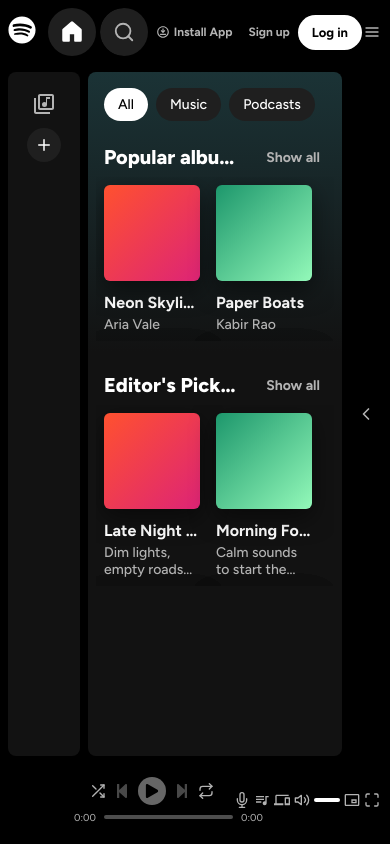
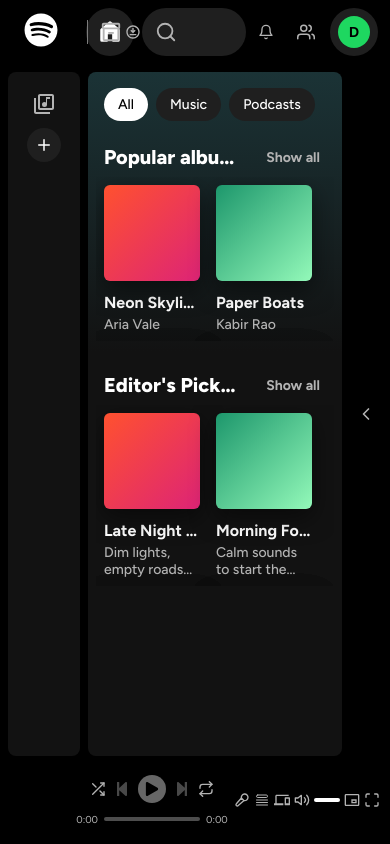
Before and after one commit to nitish-2030/spotify_clone, a React (Vite) app: page / in a window 390 px wide. Built offline with nearby package versions, Linux system fonts and the light colour scheme.

Commit message:
player section fixed it's positioned as it as in real spotify.

```diff
--- a/src/components/Player/Player.css
+++ b/src/components/Player/Player.css
@@ -1,6 +1,7 @@
 .player {
   display: grid;
-  grid-template-columns: minmax(0, 30%) minmax(0, 1fr) 295px;
+  /* real Spotify: left 30% / center 40% / right 30% (player ki poori width ka) */
+  grid-template-columns: 30% 40% 30%;
   align-items: center;
   padding: 0;
   overflow: hidden;
@@ -13,6 +14,7 @@
   align-items: center;
   gap: 16px;
   min-width: 0;
+  margin-right: 8px; /* real mein left box right se 8px chhota hai (287 vs 295 @1000px) */
   padding-left: 8px;
 }
 
@@ -58,7 +60,7 @@
   display: flex;
   flex-direction: column;
   align-items: center;
-  gap: 6px;
+  gap: 10px;
   min-width: 0;
 }
 
@@ -81,6 +83,7 @@
 }
 
 .player__btn {
+  position: relative;
   display: grid;
   place-items: center;
   width: 32px;
@@ -101,8 +104,22 @@
   cursor: default;
 }
 
-.player__btn--on {
+.player__btn--on,
+.player__btn--on:hover:not(:disabled) {
   color: #1ed760;
+}
+
+/* shuffle / repeat ON hone par neeche chhota green dot (real Spotify jaisa) */
+.player__btn--on::after {
+  content: "";
+  position: absolute;
+  left: 50%;
+  bottom: 2px;
+  width: 4px;
+  height: 4px;
+  border-radius: 50%;
+  background: #1ed760;
+  transform: translateX(-50%);
 }
 
 .player__play {
@@ -127,15 +144,25 @@
 }
 
 .player__time {
-  min-width: 36px;
-  text-align: center;
+  flex-shrink: 0;
+  width: 50px; /* real: 50px box, bar se 8px gap */
 }
 
-/* ---------- right (fixed 295px) ---------- */
+.player__time:first-child {
+  text-align: right;
+}
+
+.player__time:last-child {
+  text-align: left;
+}
+
+/* ---------- right (30% column, icons right side chipke) ---------- */
 .player__right {
   display: flex;
   align-items: center;
-  width: 295px;
+  justify-content: flex-end;
+  width: 100%;
+  min-width: 0;
 }
 
 .player__icon-btn {
@@ -155,8 +182,8 @@
   color: var(--text-primary);
 }
 
-.player__volume {
-  flex: 1 1 0;
+.player__range.player__volume {
+  flex: 0 1 93px; /* real: 93px, jagah kam ho to shrink */
   min-width: 0;
   margin: 0 4px;
 }
@@ -164,6 +191,7 @@
 /* ---------- range sliders (progress + volume) ---------- */
 .player__range {
   flex: 1;
+  min-width: 0; /* range ki default ~129px width ko shrink hone do, warna center overlap karta hai */
   height: 4px;
   border-radius: 2px;
   background: linear-gradient(
@@ -223,6 +251,7 @@
 
   .player__left {
     gap: 8px;
+    margin-right: 0;
   }
 
   .player__cover {
@@ -255,7 +284,11 @@
   }
 
   .player__time {
-    min-width: 26px;
+    width: 26px;
+  }
+
+  .player__btn--on::after {
+    bottom: 0;
   }
 
   .player__right {
@@ -272,7 +305,7 @@
     height: 16px;
   }
 
-  .player__volume {
+  .player__range.player__volume {
     margin: 0 2px;
   }
 }
--- a/src/components/Player/Player.jsx
+++ b/src/components/Player/Player.jsx
@@ -3,17 +3,20 @@ import { FaPlay, FaPause, FaStepBackward, FaStepForward } from "react-icons/fa";
 import {
   FiVolume2,
   FiVolumeX,
-  FiMic,
+
   FiMaximize,
   FiShuffle,
   FiRepeat,
   FiPlusCircle,
 } from "react-icons/fi";
+import { TbMicrophone2 } from "react-icons/tb";
+
 import {
-  MdOutlineQueueMusic,
+
   MdOutlineDevices,
   MdOutlinePictureInPictureAlt,
 } from "react-icons/md";
+import { HiOutlineQueueList } from "react-icons/hi2";
 import "./Player.css";
 
 function formatTime(seconds) {
@@ -147,10 +150,10 @@ function Player({ song, isPlaying, onTogglePlay, onNext, onPrev, shuffle, onTogg
 
       <div className="player__right">
         <button className="player__icon-btn player__extra" aria-label="Lyrics">
-          <FiMic size={16} />
+          <TbMicrophone2 size={16}/>
         </button>
         <button className="player__icon-btn player__extra" aria-label="Queue">
-          <MdOutlineQueueMusic size={20} />
+          <HiOutlineQueueList size={20}/>
         </button>
         <button className="player__icon-btn player__extra" aria-label="Connect to a device">
           <MdOutlineDevices size={20} />
--- a/src/components/TopBar/TopBar.css
+++ b/src/components/TopBar/TopBar.css
@@ -1,15 +1,15 @@
 .topbar {
+  position: relative;
   height: var(--topbar-height);
   display: flex;
   align-items: center;
-  gap: 8px;
   padding: 0 12px 0 24px;
   background: var(--bg-base);
 }
 
 /* ---------- left ---------- */
 .topbar__left {
-  margin-right: 20px;
+  margin-right: 28px;
   flex-shrink: 0;
 }
 
@@ -89,8 +89,6 @@
   height: 48px;
   display: grid;
   place-items: center;
-  border: none;
-  background: transparent;
   color: var(--text-secondary);
   pointer-events: none;
 }
@@ -114,7 +112,7 @@
   color: var(--text-primary);
 }
 
-/* ---------- right ---------- */
+/* ---------- right (logged-in) ---------- */
 .topbar__right {
   display: flex;
   align-items: center;
@@ -123,198 +121,105 @@
   white-space: nowrap;
 }
 
-.topbar__links {
-  display: flex;
-  align-items: center;
-  gap: 8px;
-}
-
-.topbar__links a {
-  color: var(--text-secondary);
-  font-weight: 700;
+.topbar__premium {
+  height: 32px;
+  margin-right: 5px;
+  padding: 0 16px;
+  border: none;
+  border-radius: 500px;
+  background: var(--text-primary);
+  color: #000;
+  font: inherit;
   font-size: 14px;
-  text-decoration: none;
-}
-
-.topbar__links a:hover {
-  color: var(--text-primary);
-}
-
-.topbar__links a.topbar__extra {
-  font-size: 16px;
-}
-
-.topbar__links a.topbar__install {
-  position: relative;
-  display: inline-flex;
-  align-items: center;
-  height: 32px;
-  padding: 4px 16px 4px 36px;
-  font-size: 13px;
-}
-
-.topbar__install svg {
-  position: absolute;
-  left: 16px;
-  top: 50%;
-  transform: translateY(-50%);
-}
-
-.topbar__divider {
-  width: 1px;
-  height: 24px;
-  margin: 0 12px 0 16px;
-  background: var(--text-primary);
-}
-
-.topbar__signup,
-.topbar__login {
-  border: none;
-  font: inherit;
   font-weight: 700;
   cursor: pointer;
 }
 
-.topbar__signup {
-  padding: 12px 16px;
+.topbar__premium:hover {
+  transform: scale(1.04);
+}
+
+.topbar__install {
+  display: inline-flex;
+  align-items: center;
+  gap: 8px;
+  height: 32px;
+  margin-right: 16px;
+  padding: 0 16px;
+  border: none;
   background: transparent;
   color: var(--text-secondary);
+  font: inherit;
   font-size: 14px;
+  font-weight: 700;
+  cursor: pointer;
 }
 
-.topbar__signup:hover {
+.topbar__install:hover {
   color: var(--text-primary);
 }
 
-.topbar__login {
-  padding: 12px 32px;
-  border-radius: 500px;
-  background: var(--text-primary);
-  color: #000;
-}
-
-.topbar__login:hover {
-  transform: scale(1.04);
-}
-
-/* ---------- menu button (hidden on wide screens) ---------- */
-.topbar__menu {
-  display: none;
+.topbar__icon-btn {
+  display: grid;
   place-items: center;
-  width: 20px;
+  width: 32px;
   height: 32px;
-  margin-left: 8px;
-  padding: 2px;
+  margin-right: 8px;
+  padding: 0;
   border: none;
   background: transparent;
   color: var(--text-secondary);
   cursor: pointer;
 }
 
-.topbar__menu:hover {
+.topbar__icon-btn:hover {
   color: var(--text-primary);
 }
 
-/* ---------- responsive ---------- */
+.topbar__avatar {
+  display: grid;
+  place-items: center;
+  width: 48px;
+  height: 48px;
+  padding: 0;
+  border: none;
+  border-radius: 50%;
+  background: var(--bg-elevated);
+  cursor: pointer;
+}
 
-/* very wide: center the home + search */
-@media (min-width: 1723px) {
-  .topbar__left {
-    flex: 1;
-    margin-right: 0;
-  }
+.topbar__avatar:hover {
+  background: var(--bg-hover);
+  transform: scale(1.04);
+}
 
-  .topbar__right {
-    flex: 1;
-    margin-left: 0;
-    justify-content: flex-end;
+.topbar__avatar span {
+  display: grid;
+  place-items: center;
+  width: 32px;
+  height: 32px;
+  border-radius: 50%;
+  background: #1ed760;
+  color: #000;
+  font-size: 14px;
+  font-weight: 700;
+}
+
+/* ---------- responsive: sirf 2 breakpoints (real Spotify se napey) ---------- */
+
+/* 1397px aur upar: home + search bilkul screen ke beech mein */
+@media (min-width: 1397px) {
+  .topbar__center {
+    position: absolute;
+    left: 50%;
+    width: 530px;
+    transform: translateX(-50%);
   }
 }
 
-/* search collapses to an icon, expands on click */
-@media (max-width: 1068px) {
-  .topbar__search {
-    flex: none;
-    width: 48px;
-    overflow: hidden;
-    border-radius: 500px;
-    transition: width 0.3s ease;
-  }
-
-  .topbar__search--open {
-    width: calc(100% - 56px);
-  }
-
-  .topbar__search-icon {
-    pointer-events: auto;
-    cursor: pointer;
-  }
-
-  .topbar__browse {
-    opacity: 0;
-    pointer-events: none;
-    transition: opacity 0.2s ease;
-  }
-
-  .topbar__search--open .topbar__browse {
-    opacity: 1;
-    pointer-events: auto;
+/* 1023px aur neeche: "Explore Premium" chhup jaata hai */
+@media (max-width: 1023px) {
+  .topbar__premium {
+    display: none;
   }
 }
-
-/* links hide, hamburger shows */
-@media (max-width: 849px) {
-  .topbar__extra {
-    display: none;
-  }
-
-  .topbar__menu {
-    display: grid;
-  }
-}
-
-/* compact mobile layout */
-@media (max-width: 600px) {
-  .topbar {
-    padding: 0 8px;
-    gap: 4px;
-  }
-
-  .topbar__left {
-    margin-right: 8px;
-  }
-
-  .topbar__logo svg {
-    width: 28px;
-    height: 28px;
-  }
-
-  .topbar__center {
-    gap: 4px;
-  }
-
-  .topbar__links a.topbar__install {
-    padding: 4px 8px 4px 26px;
-    font-size: 12px;
-  }
-
-  .topbar__install svg {
-    left: 8px;
-    width: 14px;
-    height: 14px;
-  }
-
-  .topbar__signup {
-    padding: 8px;
-    font-size: 12px;
-  }
-
-  .topbar__login {
-    padding: 10px 14px;
-    font-size: 13px;
-  }
-
-  .topbar__menu {
-    margin-left: 0;
-  }
-}
--- a/src/components/TopBar/TopBar.jsx
+++ b/src/components/TopBar/TopBar.jsx
@@ -1,4 +1,4 @@
-import { useState, useRef } from "react";
+import { useState } from "react";
 import { FaSpotify } from "react-icons/fa";
 import {
   MdInventory2,
@@ -6,18 +6,11 @@ import {
   MdOutlineDownloadForOffline,
 } from "react-icons/md";
 import { GoHome, GoHomeFill } from "react-icons/go";
-import { FiSearch, FiMenu } from "react-icons/fi";
+import { FiSearch, FiBell, FiUsers } from "react-icons/fi";
 import "./TopBar.css";
 
 function TopBar({ query, onQueryChange }) {
-  const [searchOpen, setSearchOpen] = useState(false);
   const [activePage, setActivePage] = useState("home");
-  const inputRef = useRef(null);
-
-  function openSearch() {
-    setSearchOpen(true);
-    inputRef.current.focus();
-  }
 
   return (
     <header className="topbar">
@@ -36,24 +29,16 @@ function TopBar({ query, onQueryChange }) {
           {activePage === "home" ? <GoHomeFill size={26} /> : <GoHome size={26} />}
         </button>
 
-        <div
-          className={`topbar__search ${searchOpen ? "topbar__search--open" : ""}`}
-        >
-          <button
-            className="topbar__search-icon"
-            aria-label="Search"
-            onClick={openSearch}
-          >
+        <div className="topbar__search">
+          <span className="topbar__search-icon">
             <FiSearch size={22} />
-          </button>
+          </span>
           <input
-            ref={inputRef}
             type="text"
             placeholder="What do you want to play?"
             aria-label="Search"
             value={query}
             onChange={(e) => onQueryChange(e.target.value)}
-            onBlur={() => setSearchOpen(false)}
           />
           <button
             className={`topbar__browse ${activePage === "browse" ? "topbar__browse--active" : ""}`}
@@ -70,20 +55,19 @@ function TopBar({ query, onQueryChange }) {
       </div>
 
       <nav className="topbar__right">
-        <div className="topbar__links">
-          <a href="#" className="topbar__extra">Premium</a>
-          <a href="#" className="topbar__extra">Support</a>
-          <a href="#" className="topbar__extra">Download</a>
-          <span className="topbar__divider topbar__extra" />
-          <a href="#" className="topbar__install">
-            <MdOutlineDownloadForOffline size={16} />
-            Install App
-          </a>
-        </div>
-        <button className="topbar__signup">Sign up</button>
-        <button className="topbar__login">Log in</button>
-        <button className="topbar__menu" aria-label="Menu">
-          <FiMenu size={16} />
+        <button className="topbar__premium">Explore Premium</button>
+        <button className="topbar__install">
+          <MdOutlineDownloadForOffline size={16} />
+          Install App
+        </button>
+        <button className="topbar__icon-btn" aria-label="What's New">
+          <FiBell size={16} />
+        </button>
+        <button className="topbar__icon-btn" aria-label="Friend Activity">
+          <FiUsers size={18} />
+        </button>
+        <button className="topbar__avatar" aria-label="Profile">
+          <span>D</span>
         </button>
       </nav>
     </header>
```
Also changed, not shown: src/App.css (+6 -7 lines).
